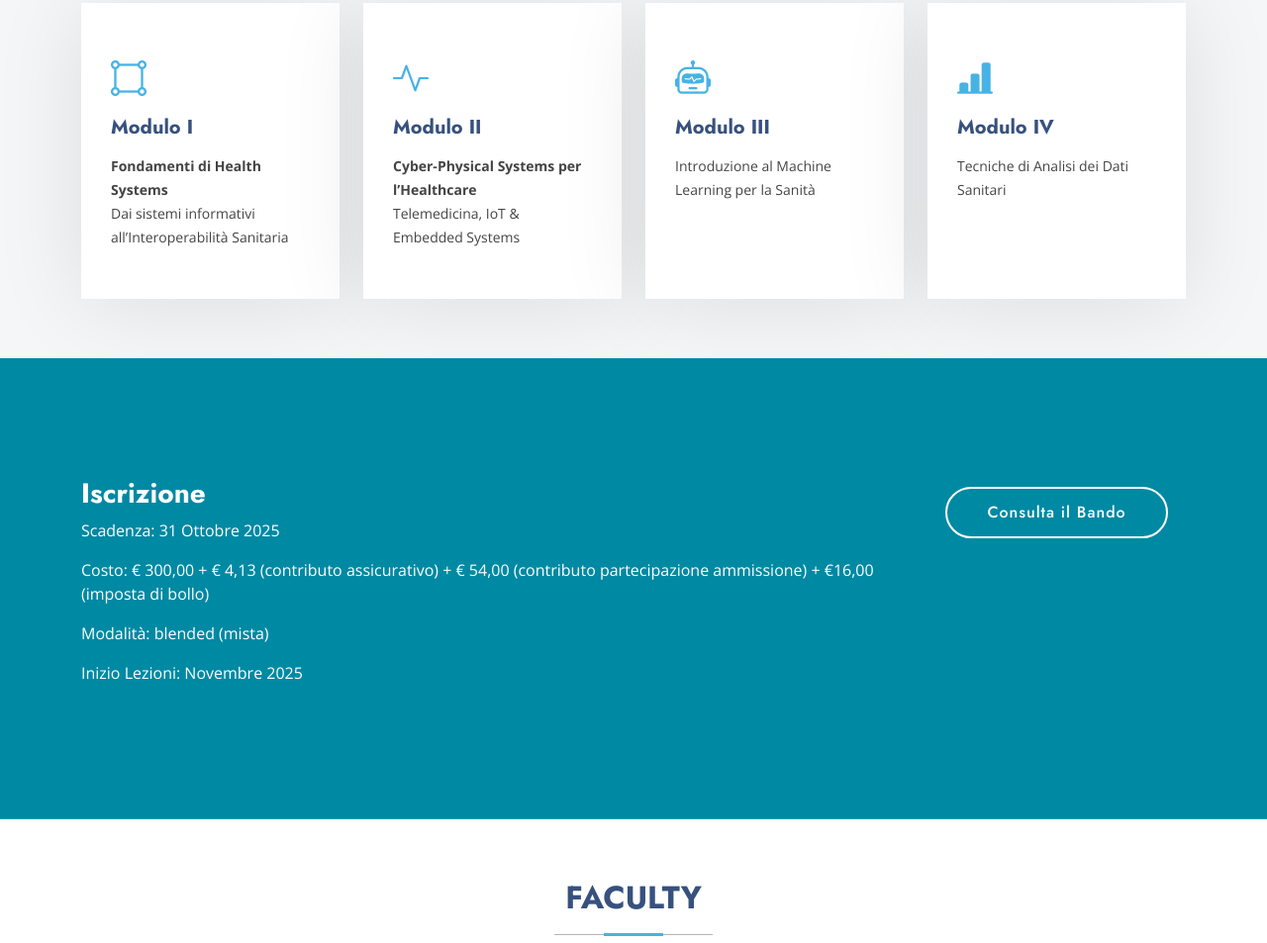
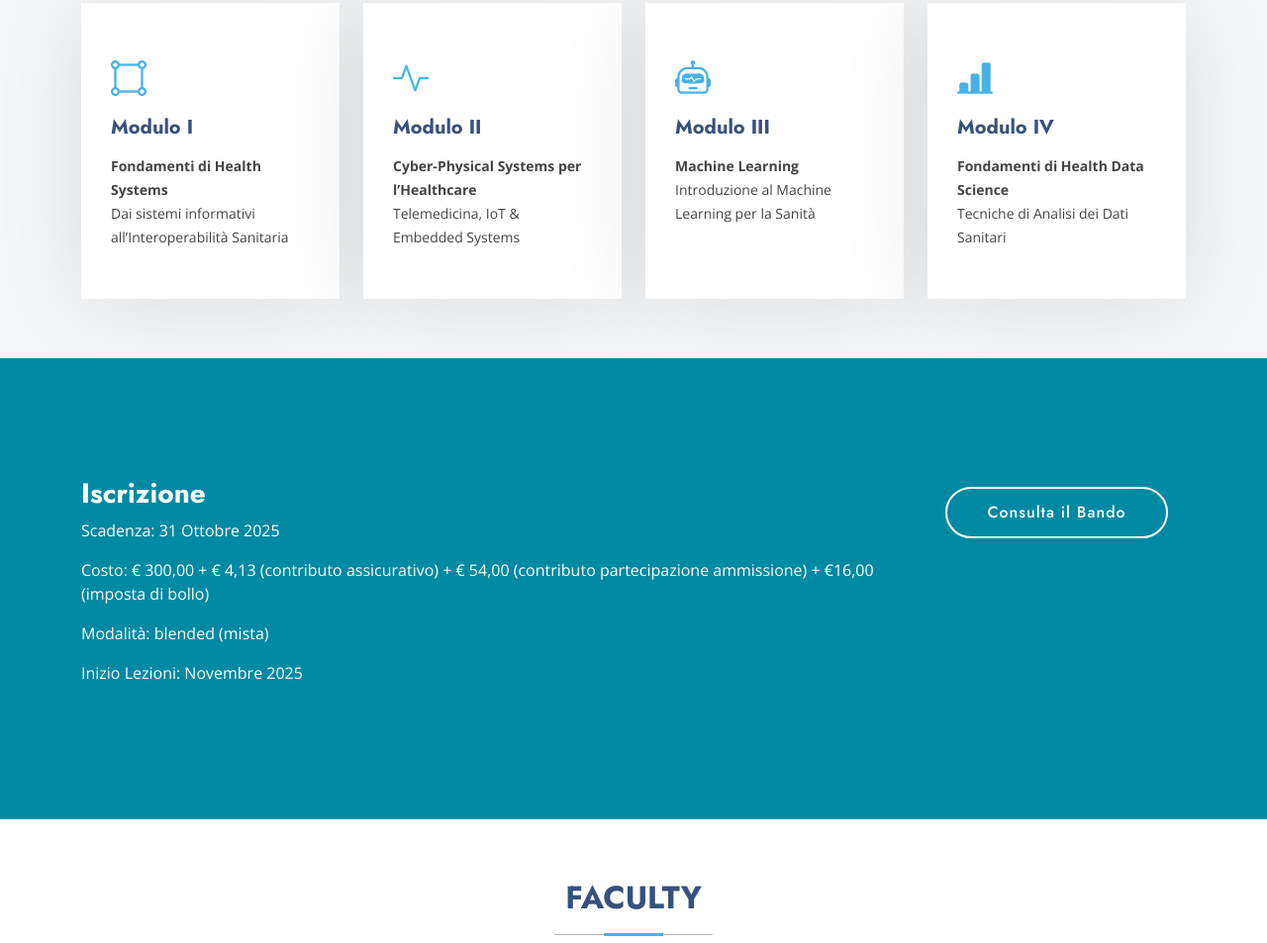
Before and after one commit to masterdigitalhealthuniba/masterdigitalhealthuniba.github.io, a plain HTML site: page index.html in a window 1280 px wide. Shown: the part 2622-3575 px from the top of the page at 99% size. Drawn offline with nearby package versions, Linux system fonts and the light colour scheme.

Commit message:
Update index.html

```diff
--- a/index.html
+++ b/index.html
@@ -289,6 +289,7 @@
             <div class="service-item position-relative">
               <div class="icon"><i class="bi bi-robot icon"></i></div>
               <h4><a href="" class="stretched-link">Modulo III</a></h4>
+              <p><b>Machine Learning</b></p>
               <p>Introduzione al Machine Learning per la Sanità</p>
             </div>
           </div><!-- End Service Item -->
@@ -297,6 +298,7 @@
             <div class="service-item position-relative">
               <div class="icon"><i class="bi bi-bar-chart-line-fill icon"></i></div>
               <h4><a href="" class="stretched-link">Modulo IV</a></h4>
+              <p><b>Fondamenti di Health Data Science</b></p>
               <p>Tecniche di Analisi dei Dati Sanitari</p>
             </div>
           </div><!-- End Service Item -->
```
